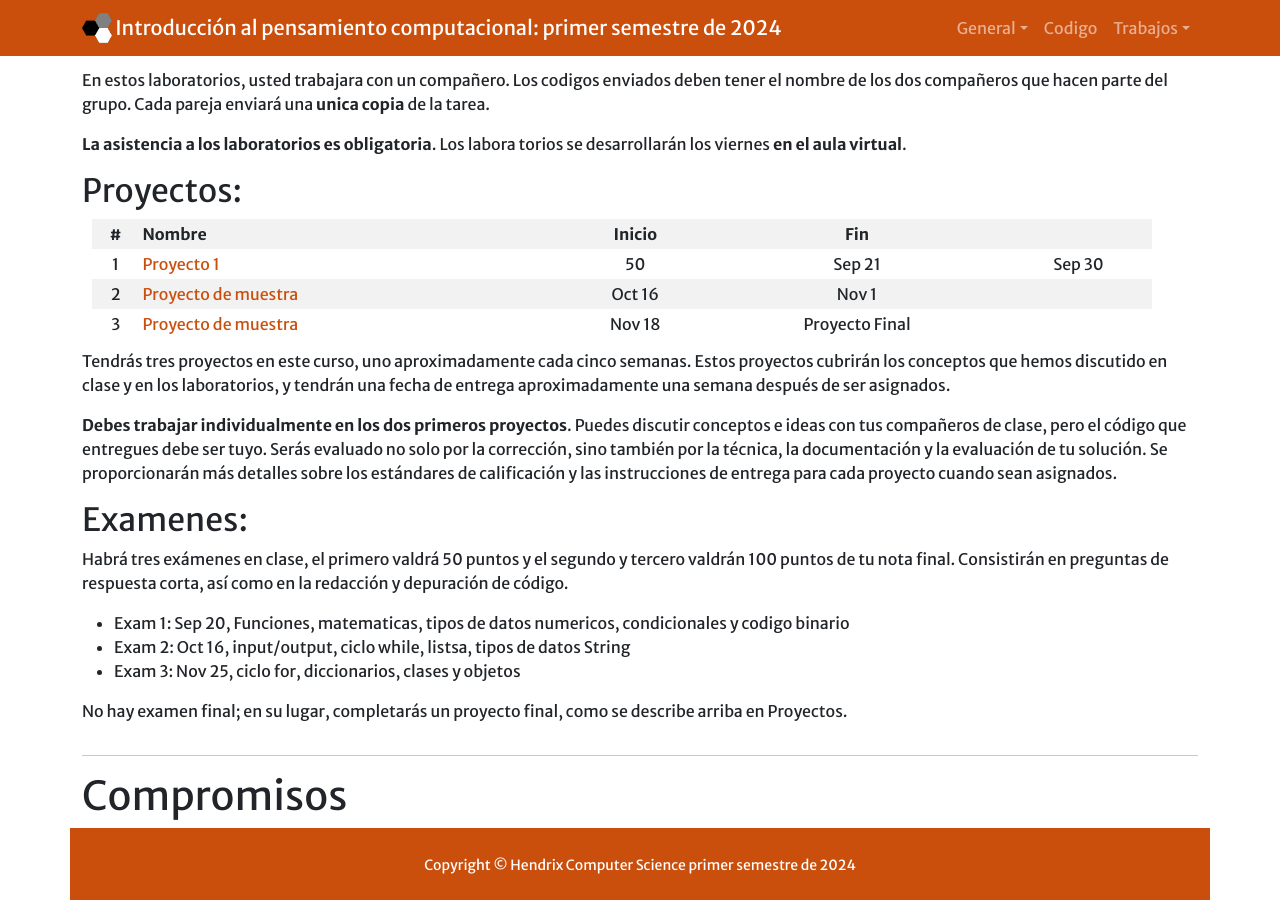
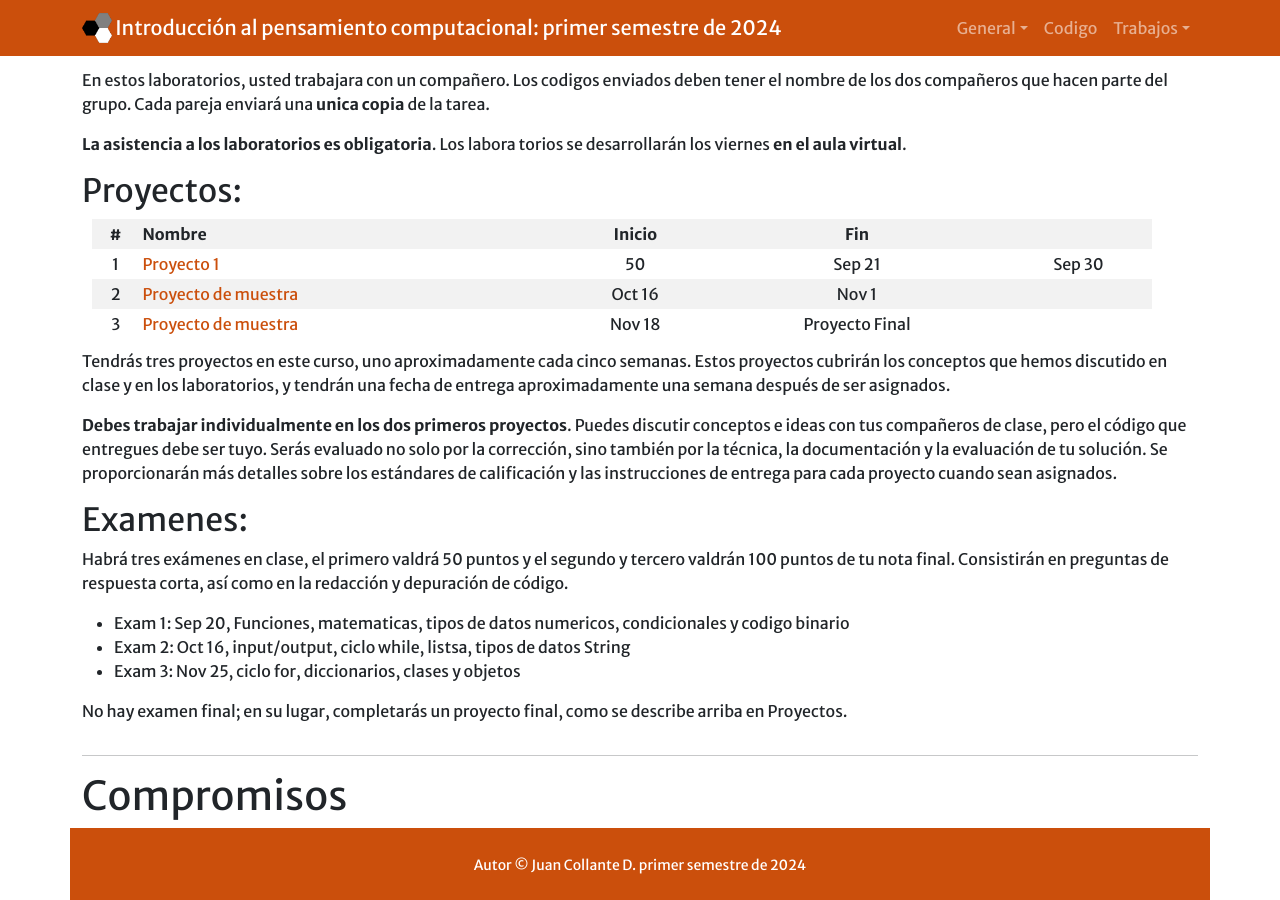
Before and after one commit to juancollante/TemplateCursoComputacional, a Jekyll site: the page built from index.md, in a window 1280 px wide and 900 px high, scrolled down 2753 px. Built offline with Jekyll 4.4.1, drawn with Linux system fonts in a browser that asks for light colours; nearby versions of some CDN libraries.

Commit message:
commit 7 de mayo 20:50

```diff
--- a/_includes/bottom.html
+++ b/_includes/bottom.html
@@ -1,7 +1,7 @@
     <!-- Footer -->
     <footer class="py-4 navbar-custom">
       <div class="container">
-        <p class="m-0 text-center text-white"><small>Copyright &copy; Hendrix Computer Science {{ site.semester }}</small></p>
+        <p class="m-0 text-center text-white"><small>Autor &copy; Juan Collante D. {{ site.semester }}</small></p>
       </div>
       <!-- /.container -->
     </footer>
```
